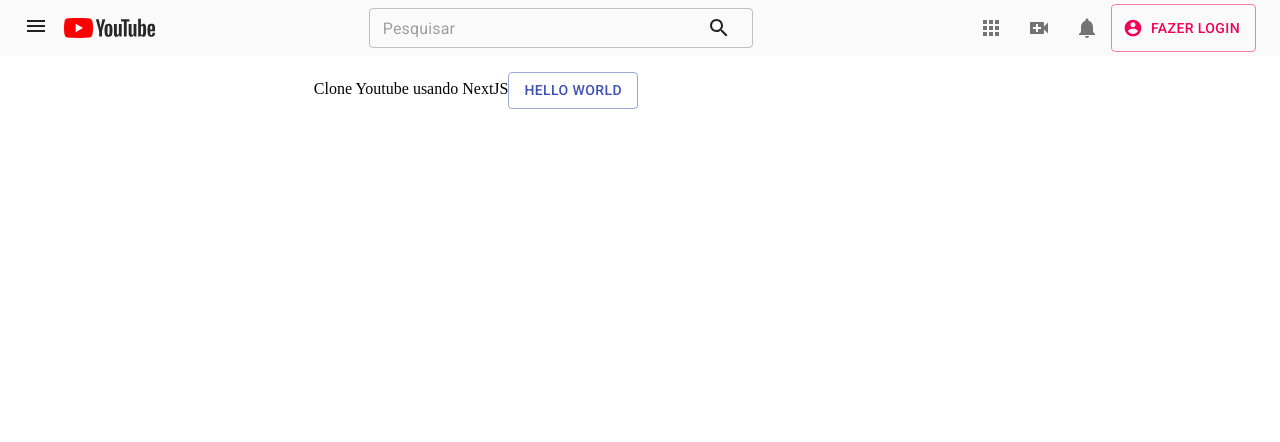
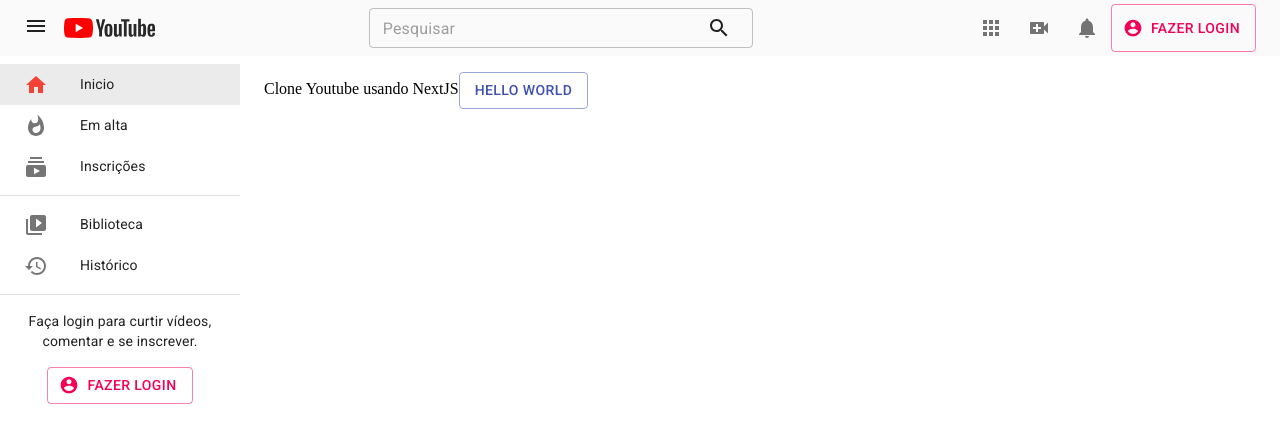
Before and after one commit to iurylemos/youtunext, a Next.js app: page / in a window 1280 px wide. Shown: the top 442 px of the page. Built offline with nearby package versions, Linux system fonts and the light colour scheme.

Commit message:
created navbar and layout read for use

```diff
--- a/src/components/Layout/NavBar.js
+++ b/src/components/Layout/NavBar.js
@@ -1,7 +1,146 @@
 import React from 'react';
+import { useRouter } from 'next/router';
+import {
+  Box,
+  Button,
+  Divider,
+  Drawer,
+  Hidden,
+  List,
+  ListItem,
+  ListItemIcon,
+  ListItemText,
+  makeStyles,
+  Typography,
+} from '@material-ui/core';
+import {
+  AccountCircle,
+  History,
+  Home,
+  Subscriptions,
+  VideoLibrary,
+  Whatshot,
+} from '@material-ui/icons';
+
+const useStyles = makeStyles((theme) => ({
+  mobileContent: {
+    width: 240,
+  },
+  desktopDrawer: {
+    width: 240,
+    top: 56,
+    height: 'calc(100% - 64px)',
+    borderRight: 'none',
+  },
+  avatar: {
+    cursor: 'pointer',
+    width: 24,
+    height: 24,
+  },
+  listItem: {
+    paddingTop: 6,
+    paddingBottom: 6,
+    paddingLeft: theme.spacing(3),
+  },
+  listItemText: {
+    fontSize: 14,
+  },
+}));
+
+const primaryMenu = [
+  { id: 1, label: 'Inicio', path: '/', icon: Home },
+  { id: 2, label: 'Em alta', path: '/tredding', icon: Whatshot },
+  { id: 3, label: 'Inscrições', path: '/subscriptions', icon: Subscriptions },
+];
+
+const secondaryMenu = [
+  { id: 1, label: 'Biblioteca', icon: VideoLibrary },
+  { id: 2, label: 'Histórico', icon: History },
+];
 
 function NavBar() {
-  return <div>Teste</div>;
+  const classes = useStyles();
+  const router = useRouter();
+
+  const isSelected = (item) => {
+    return router.pathname === item.path;
+  };
+
+  const content = (
+    <Box height="100%" display="flex" flexDirection="column">
+      <List>
+        {primaryMenu.map((item) => {
+          const Icon = item.icon;
+          return (
+            <ListItem
+              key={item.id}
+              button
+              classes={{ root: classes.listItem }}
+              selected={isSelected(item)}
+            >
+              <ListItemIcon>
+                <Icon style={{ color: isSelected(item) && '#f44336' }} />
+              </ListItemIcon>
+              <ListItemText
+                classes={{ primary: classes.listItemText }}
+                primary={item.label}
+              />
+            </ListItem>
+          );
+        })}
+      </List>
+      <Divider />
+      <List>
+        {secondaryMenu.map((item) => {
+          const Icon = item.icon;
+          return (
+            <ListItem
+              key={item.id}
+              button
+              classes={{ root: classes.listItem }}
+              selected={isSelected(item)}
+            >
+              <ListItemIcon>
+                <Icon style={{ color: isSelected(item) && '#f44336' }} />
+              </ListItemIcon>
+              <ListItemText
+                classes={{ primary: classes.listItemText }}
+                primary={item.label}
+              />
+            </ListItem>
+          );
+        })}
+      </List>
+      <Divider />
+      <Box md={4} my={2} style={{ position: 'relative', textAlign: 'center' }}>
+        <Typography variant="body2">
+          Faça login para curtir vídeos, comentar e se inscrever.
+        </Typography>
+        <Box mt={2}>
+          <Button
+            variant="outlined"
+            color="secondary"
+            startIcon={<AccountCircle />}
+          >
+            Fazer login
+          </Button>
+        </Box>
+      </Box>
+    </Box>
+  );
+
+  return (
+    <Hidden>
+      <Drawer
+        anchor="left"
+        classes={{ paper: classes.desktopDrawer }}
+        open
+        variant="persistent"
+      >
+        {content}
+      </Drawer>
+    </Hidden>
+  );
 }
 
 export default NavBar;
--- a/src/components/Layout/index.js
+++ b/src/components/Layout/index.js
@@ -2,6 +2,7 @@
 import { makeStyles } from '@material-ui/core';
 import Head from 'next/head';
 import TopBar from './TopBar';
+import NavBar from './NavBar';
 
 const useStyles = makeStyles((theme) => ({
   root: {
@@ -44,7 +45,7 @@
       </Head>
       <div className={classes.root}>
         <TopBar />
-        <div>NavBar</div>
+        <NavBar />
         <div className={classes.wrapper}>
           <div className={classes.contentContainer}>
             <div className={classes.content}>{children}</div>
--- a/src/theme/index.js
+++ b/src/theme/index.js
@@ -13,7 +13,7 @@
       main: '#f44336',
     },
     secondary: {
-      main: '#3EA6FF',
+      main: '#065fd4',
     },
     text: {
       primary: colors.blueGrey[900],
```
